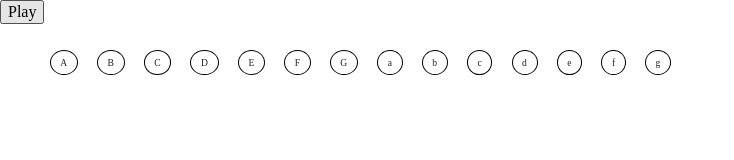
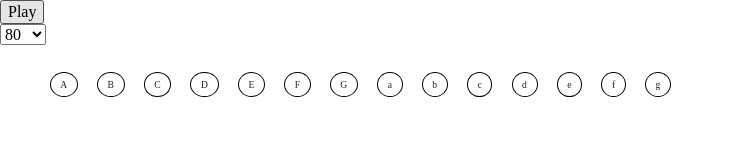
Before and after one commit to true-chaotic/harp-view, a plain HTML site: page index.html in a window 1280 px wide. Shown: the whole page, without its empty margins (0-734 px from the left). Drawn offline with nearby package versions, Linux system fonts and the light colour scheme.

Commit message:
Simple bpm

```diff
--- a/index.html
+++ b/index.html
@@ -24,12 +24,9 @@
 
   <!-- Блок с воспроизводимым плеером произведением -->
   <div class="js-player">
-    <div class="js-buttons">
-    </div>
-    <div class="js-slider">
-    </div>
-    <div class="js-notes">
-    </div>
+    <div class="js-buttons"></div>
+    <div class="js-speed"></div>
+    <div class="js-notes"></div>
   </div>
 
   <!-- Техническая часть плеера -->
--- a/js/main.js
+++ b/js/main.js
@@ -6,12 +6,15 @@ $(function () {
   "use strict";
 
   var playing = false,
+    bpm = 80,
+    bpms = [bpm / 2, bpm, bpm * 1.5],
     $buttons = $('.js-buttons'),
     $playButton = $('<button />')
       .text('Play'),
     $stopButton = $('<button />')
       .text('Stop'),
-    notes;
+    notes,
+    speed;
 
   $buttons
     .append($playButton)
@@ -38,6 +41,34 @@ $(function () {
 
   togglePlay(false);
 
+  function Speed() {
+    var $el = $('<div />').addClass('speed'),
+      $select = $('<select />'),
+      $option,
+      i,
+      l,
+      current;
+
+    $el.append($select);
+
+    for (i = 0, l = bpms.length; i < l; i += 1) {
+      current = bpms[i];
+
+      $option = $('<option>')
+        .attr('value', current)
+        .attr('selected', current === bpm)
+        .text(current);
+
+      $select.append($option);
+    }
+
+    $select.change(function () {
+      bpm = Number($(this).val());
+    });
+
+    this.$el = $el;
+  }
+
   function Notes() {
     var $el = $('<ul />').addClass('notes'),
       notes = [],
@@ -56,20 +87,10 @@ $(function () {
       notes[index].removeClass(noteLitClass);
     }
 
-    function onClick(event) {
-      for (i = 0, l = notesArray.length; i < l; i += 1) {
-        dim(i);
-      }
-
-      highlight($(event.target).data('index'));
-    }
-
     for (i = 0, l = notesArray.length; i < l; i += 1) {
       $note = $('<li />')
         .addClass('notes__note')
-        .text(notesArray[i])
-        .data('index', i)
-        .click(onClick);
+        .text(notesArray[i]);
 
       $el.append($note);
 
@@ -82,6 +103,8 @@ $(function () {
   }
 
   notes = new Notes();
+  speed = new Speed();
 
   $('.js-notes').append(notes.$el);
+  $('.js-speed').append(speed.$el);
 });
```
